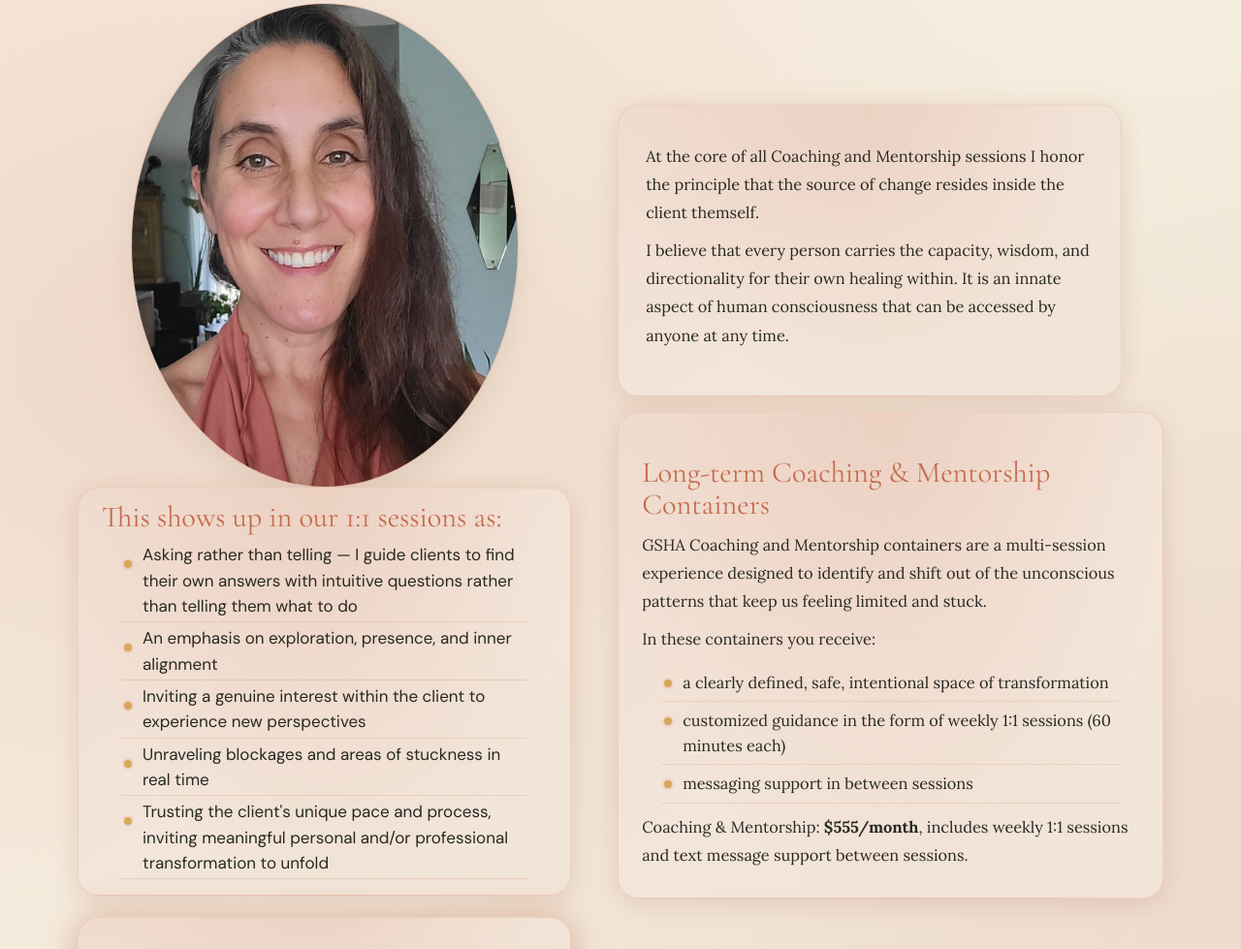
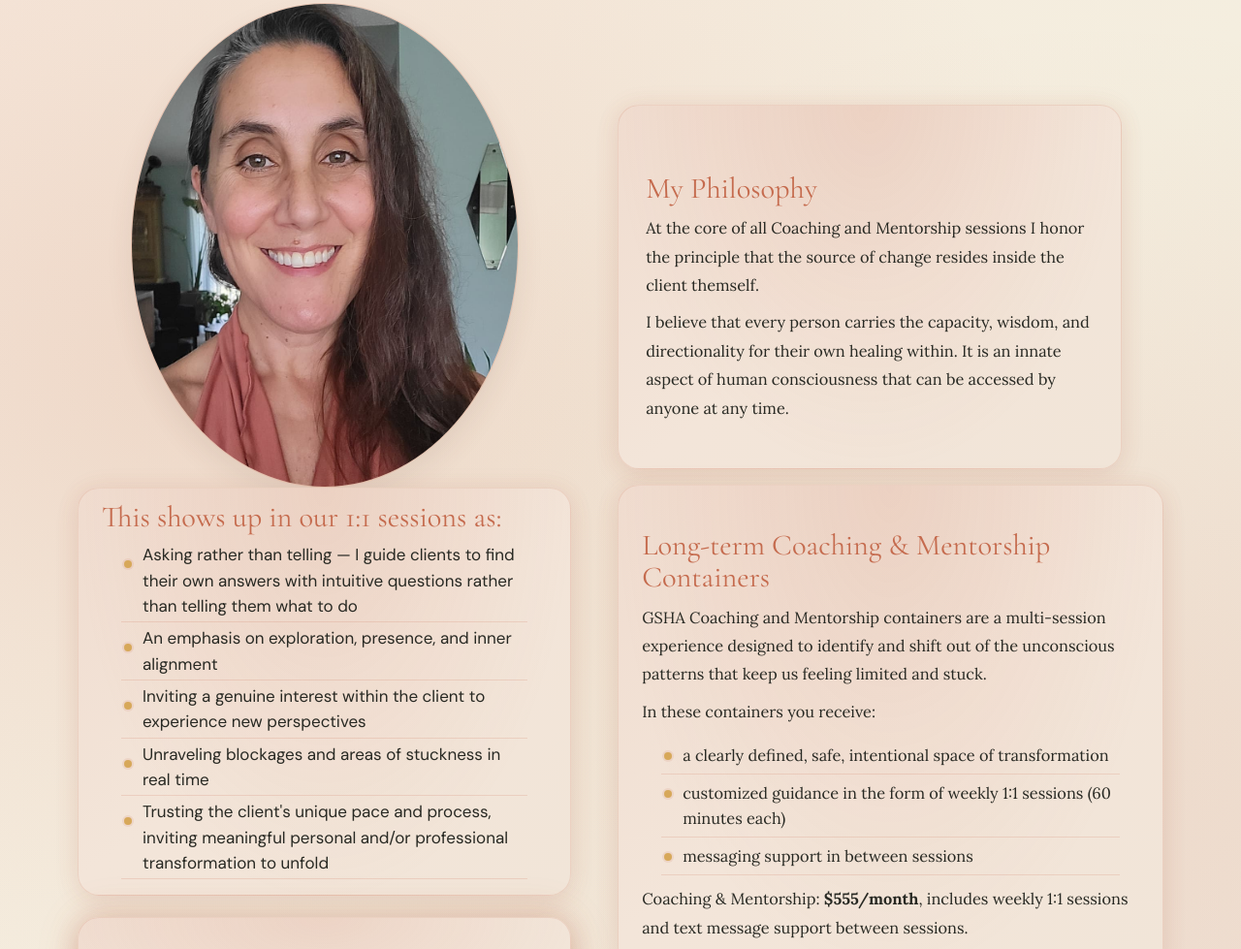
Before and after one commit to lsamuels333/guiding-star-website, a plain HTML site: page index.html in a window 1280 px wide. Shown: the part 1197-2176 px from the top of the page at 97% size. Drawn offline with nearby package versions, Linux system fonts and the light colour scheme.

Commit message:
Add My Philosophy heading to coaching section

```diff
--- a/index.html
+++ b/index.html
@@ -32,6 +32,7 @@ h1,h2,h3{font-family:var(--serif);font-weight:400;line-height:1.08}h1{font-size:
 <ul class="principles"><li>Asking rather than telling — I guide clients to find their own answers with intuitive questions rather than telling them what to do</li><li>An emphasis on exploration, presence, and inner alignment</li><li>Inviting a genuine interest within the client to experience new perspectives</li><li>Unraveling blockages and areas of stuckness in real time</li><li>Trusting the client's unique pace and process, inviting meaningful personal and/or professional transformation to unfold</li></ul>
 </div><div class="coaching-cta-bubble"><a class="link" href="https://calendly.com/theguidingstar/insight-conversation">Book your complimentary 30-minute consultation to see if we’re a good fit</a></div></div><div class="coaching-copy">
 <div class="coaching-intro-copy">
+<h3>My Philosophy</h3>
 <p>At the core of all Coaching and Mentorship sessions I honor the principle that the source of change resides inside the client themself.</p>
 <p>I believe that every person carries the capacity, wisdom, and directionality for their own healing within. It is an innate aspect of human consciousness that can be accessed by anyone at any time.</p>
 </div>
```
